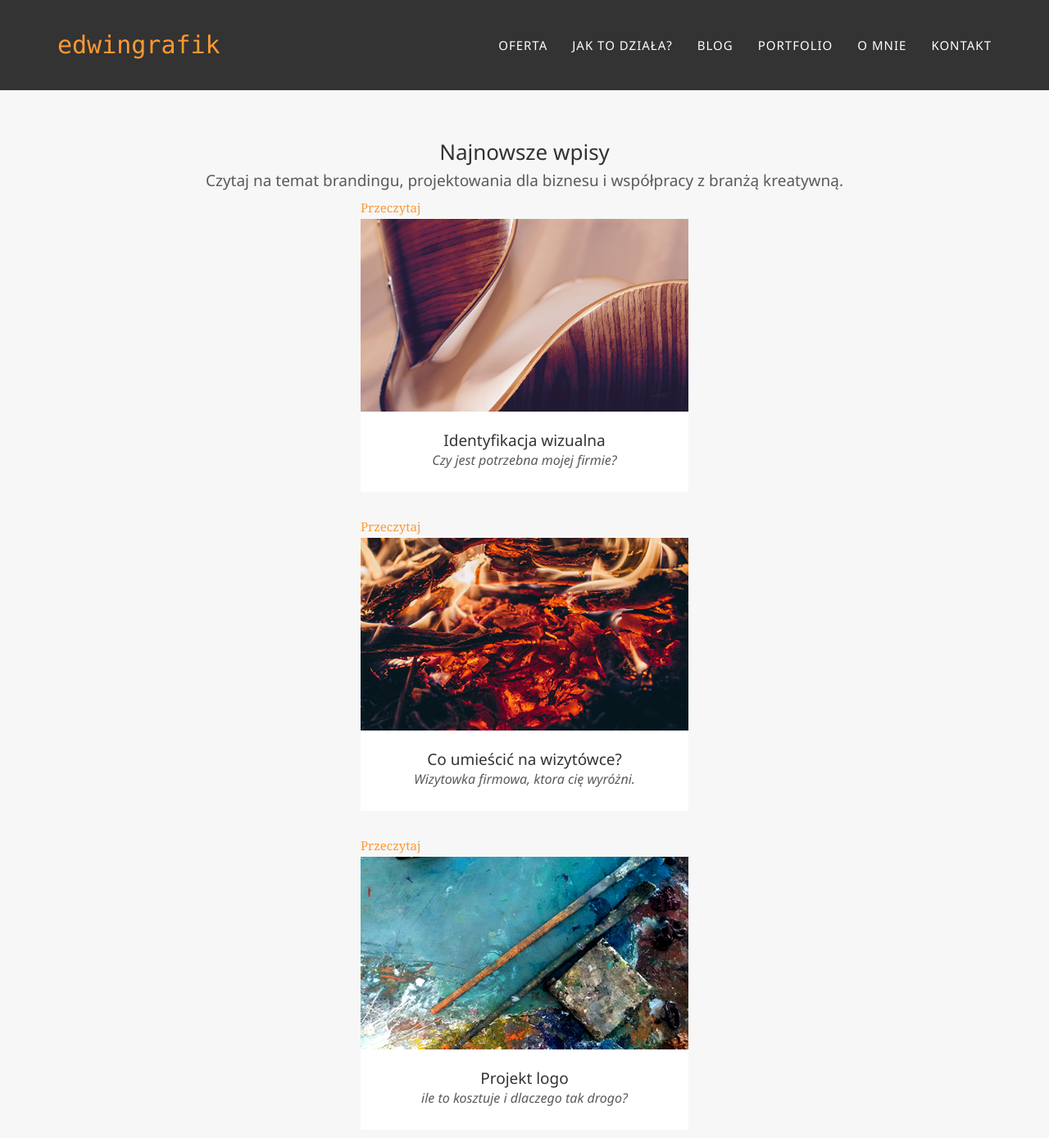
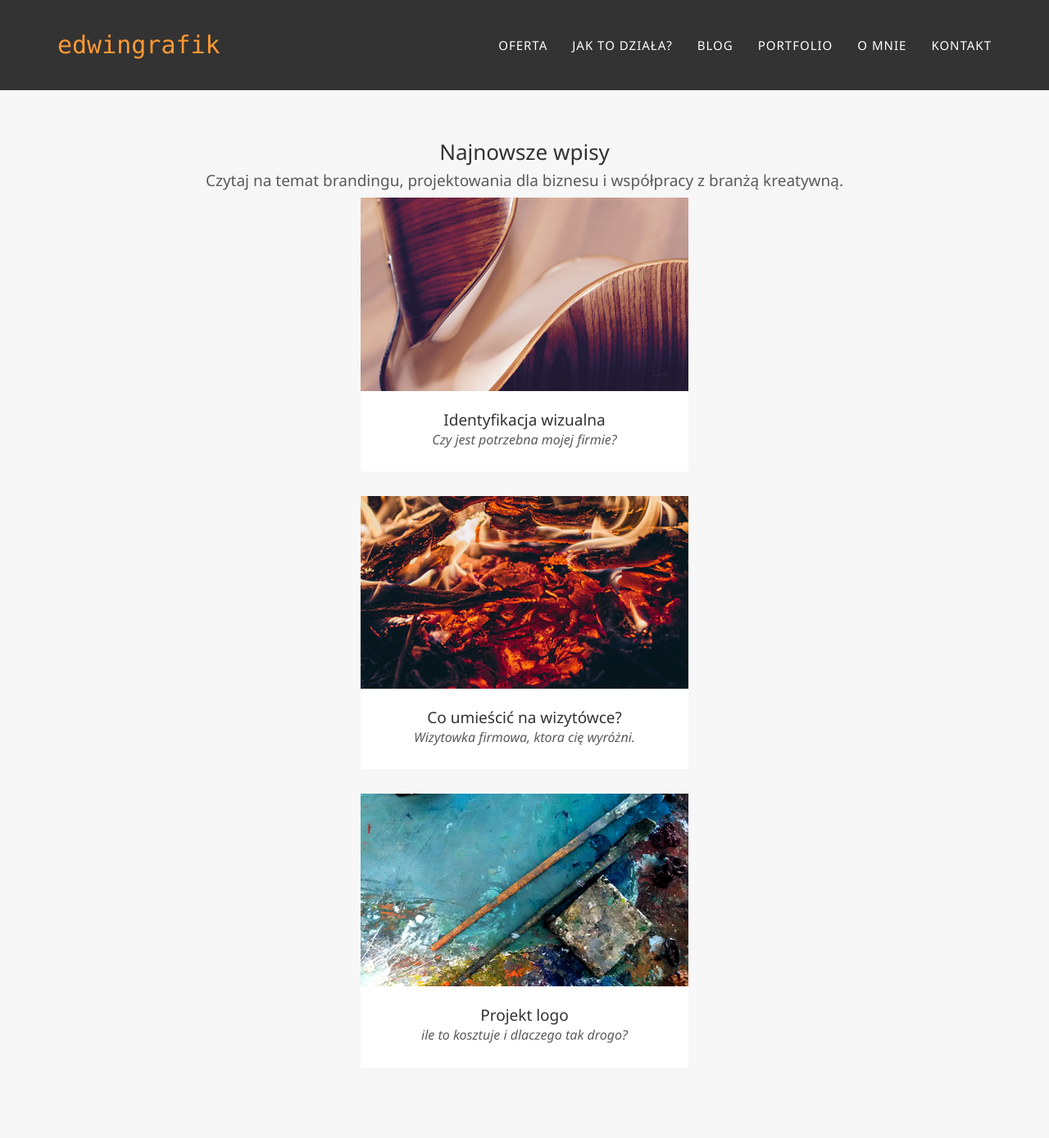
Before and after one commit to edwingrafik/edwingrafik.github.io, a Jekyll site: the page built from Blog/blog.html, in a window 1280 px wide and 1400 px high. Shown: the top 1388 px of the window at 82% size. Built offline with Jekyll 4.4.1, drawn with Linux system fonts in a browser that asks for light colours; some web fonts are replaced.

Commit message:
Update blog_grid.html

```diff
--- a/_includes/blog_grid.html
+++ b/_includes/blog_grid.html
@@ -12,7 +12,8 @@
       <div class="col-md-12 col-sm-6 portfolio-item">
         <div class="portfolio-link">
           <a class="post-meta" href="{{ post.url | prepend: site.baseurl }}">
-            Przeczytaj
+            <div class"portfolio-hover">
+              </div>
           </a>
           <img src="{{ site.baseurl }}/img/{{ post.image }}" class="img-responsive img-centered" alt={{ post.title }}>
           <div class="portfolio-caption">
```
